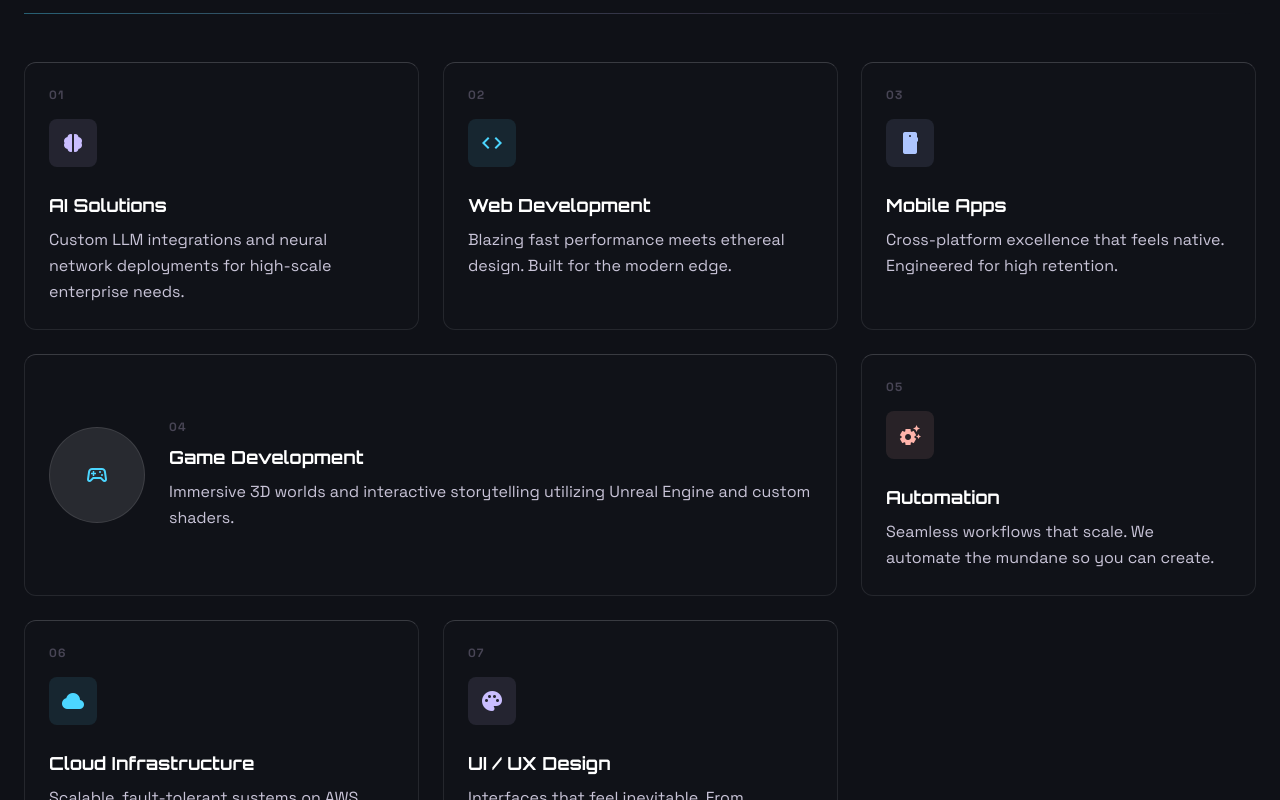
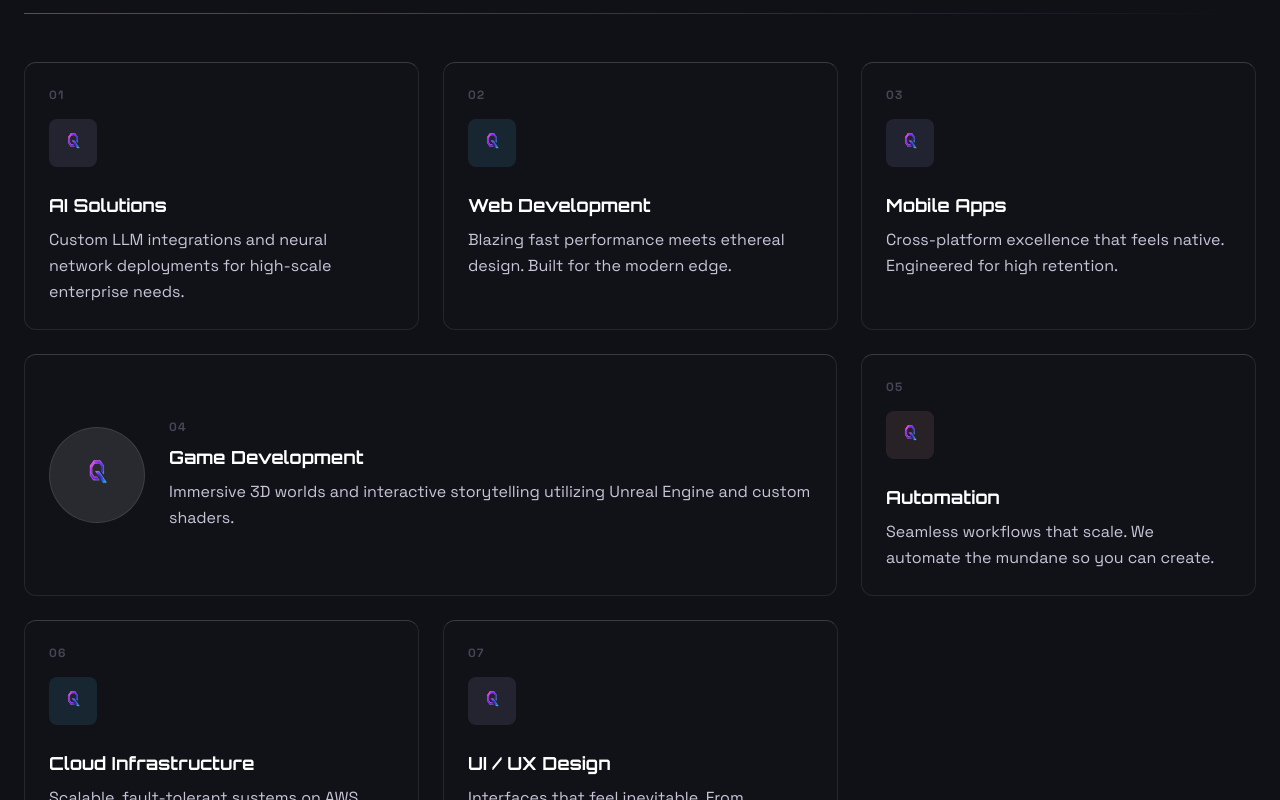
Before and after one commit to TahGue/qyrodev, a Next.js app: page / in a window 1280 px wide. Shown: the part 960-1760 px from the top of the page. Built offline with nearby package versions, Linux system fonts and the light colour scheme.

Commit message:
feat: replace all icons with custom logoq.png across components

```diff
--- a/src/components/Footer.tsx
+++ b/src/components/Footer.tsx
@@ -19,12 +19,6 @@ export default function Footer() {
         {/* Logo + copyright */}
         <div className="flex flex-col gap-2 items-center md:items-start">
           <div className="flex items-center gap-2">
-            <span
-              className="material-symbols-outlined text-[#cabeff]"
-              style={{ fontVariationSettings: "'FILL' 0, 'wght' 400, 'GRAD' 0, 'opsz' 24" }}
-            >
-              terminal
-            </span>
             <Image
               src="/logoq.png"
               alt="QYRODEV Logo"
--- a/src/components/Process.tsx
+++ b/src/components/Process.tsx
@@ -1,47 +1,42 @@
 "use client";
 
 import type React from "react";
+import Image from "next/image";
 import { useReveal } from "@/hooks/useReveal";
 
 const steps = [
   {
     number: "01",
-    icon: "search",
     color: "#cabeff",
     title: "Discovery",
     desc: "We dissect your goals, constraints, and competitive landscape. No assumptions — only first principles.",
   },
   {
     number: "02",
-    icon: "architecture",
     color: "#4cd6ff",
     title: "Architecture",
     desc: "System design that scales from MVP to millions. Every decision documented and justified.",
   },
   {
     number: "03",
-    icon: "draw",
     color: "#aec6ff",
     title: "Design",
     desc: "Interactive prototypes that feel real before a single line of code is written. Tested with users.",
   },
   {
     number: "04",
-    icon: "rocket_launch",
     color: "#ffb4ab",
     title: "Build",
     desc: "Iterative sprints with weekly demos. Full transparency — you see everything as it happens.",
   },
   {
     number: "05",
-    icon: "verified",
     color: "#cabeff",
     title: "Launch",
     desc: "Zero-downtime deployments, load tested, monitored. We stay on-call for 30 days post-launch.",
   },
   {
     number: "06",
-    icon: "autorenew",
     color: "#4cd6ff",
     title: "Evolve",
     desc: "Monthly retrospectives, performance audits, and feature velocity that compounds over time.",
@@ -94,12 +89,14 @@ export default function Process() {
                   className="w-10 h-10 rounded-lg flex items-center justify-center"
                   style={{ background: `${step.color}18` }}
                 >
-                  <span
-                    className="material-symbols-outlined text-[22px]"
-                    style={{ color: step.color, fontVariationSettings: "'FILL' 1" }}
-                  >
-                    {step.icon}
-                  </span>
+                  <Image
+                    src="/logoq.png"
+                    alt=""
+                    width={22}
+                    height={22}
+                    className="w-[22px] h-[22px]"
+                    style={{ filter: `brightness(0) saturate(100%) invert(39%) sepia(89%) saturate(423%) hue-rotate(199deg) brightness(97%) contrast(91%)` }}
+                  />
                 </div>
               </div>
 
--- a/src/components/Projects.tsx
+++ b/src/components/Projects.tsx
@@ -81,7 +81,7 @@ export default function Projects() {
             style={{ fontFamily: "var(--font-space-grotesk)" }}
           >
             EXPLORE ALL{" "}
-            <span className="material-symbols-outlined text-[18px]">arrow_forward</span>
+            <Image src="/logoq.png" alt="" width={18} height={18} className="w-[18px] h-[18px]" />
           </a>
         </div>
 
--- a/src/components/Services.tsx
+++ b/src/components/Services.tsx
@@ -1,6 +1,7 @@
 "use client";
 
 import type React from "react";
+import Image from "next/image";
 import { useReveal } from "@/hooks/useReveal";
 
 export default function Services() {
@@ -32,12 +33,13 @@ export default function Services() {
         <div className={`neon-card glass-card p-6 rounded-xl group transition-all duration-300 reveal-up reveal-delay-1 ${visible ? "is-visible" : ""}`}>
           <div className="text-[#484555] text-xs font-bold tracking-widest mb-4" style={{ fontFamily: "var(--font-space-grotesk)" }}>01</div>
           <div className="w-12 h-12 rounded-lg bg-[#cabeff]/10 flex items-center justify-center mb-6">
-            <span
-              className="material-symbols-outlined text-[#cabeff] text-[32px]"
-              style={{ fontVariationSettings: "'FILL' 1" }}
-            >
-              neurology
-            </span>
+            <Image
+              src="/logoq.png"
+              alt=""
+              width={32}
+              height={32}
+              className="w-[32px] h-[32px]"
+            />
           </div>
           <h3 className="text-lg font-bold text-white group-hover:text-black transition-colors duration-300 mb-2" style={{ fontFamily: "var(--font-orbitron)" }}>
             AI Solutions
@@ -51,12 +53,13 @@ export default function Services() {
         <div className={`neon-card glass-card p-6 rounded-xl group transition-all duration-300 reveal-up reveal-delay-2 ${visible ? "is-visible" : ""}`}>
           <div className="text-[#484555] text-xs font-bold tracking-widest mb-4" style={{ fontFamily: "var(--font-space-grotesk)" }}>02</div>
           <div className="w-12 h-12 rounded-lg bg-[#4cd6ff]/10 flex items-center justify-center mb-6">
-            <span
-              className="material-symbols-outlined text-[#4cd6ff] text-[32px]"
-              style={{ fontVariationSettings: "'FILL' 1" }}
-            >
-              code
-            </span>
+            <Image
+              src="/logoq.png"
+              alt=""
+              width={32}
+              height={32}
+              className="w-[32px] h-[32px]"
+            />
           </div>
           <h3 className="text-lg font-bold text-white group-hover:text-black transition-colors duration-300 mb-2" style={{ fontFamily: "var(--font-orbitron)" }}>
             Web Development
@@ -70,12 +73,13 @@ export default function Services() {
         <div className={`neon-card glass-card p-6 rounded-xl group transition-all duration-300 reveal-up reveal-delay-3 ${visible ? "is-visible" : ""}`}>
           <div className="text-[#484555] text-xs font-bold tracking-widest mb-4" style={{ fontFamily: "var(--font-space-grotesk)" }}>03</div>
           <div className="w-12 h-12 rounded-lg bg-[#aec6ff]/10 flex items-center justify-center mb-6">
-            <span
-              className="material-symbols-outlined text-[#aec6ff] text-[32px]"
-              style={{ fontVariationSettings: "'FILL' 1" }}
-            >
-              smartphone
-            </span>
+            <Image
+              src="/logoq.png"
+              alt=""
+              width={32}
+              height={32}
+              className="w-[32px] h-[32px]"
+            />
           </div>
           <h3 className="text-lg font-bold text-white group-hover:text-black transition-colors duration-300 mb-2" style={{ fontFamily: "var(--font-orbitron)" }}>
             Mobile Apps
@@ -88,7 +92,13 @@ export default function Services() {
         {/* Game Development — wide card */}
         <div className={`neon-card glass-card md:col-span-2 p-6 rounded-xl group transition-all duration-300 flex flex-col sm:flex-row gap-6 items-center text-center sm:text-left reveal-up reveal-delay-4 ${visible ? "is-visible" : ""}`}>
           <div className="w-24 h-24 shrink-0 rounded-full bg-[#282a30] flex items-center justify-center border border-white/10">
-            <span className="material-symbols-outlined text-[#4cd6ff] text-[48px]">sports_esports</span>
+            <Image
+              src="/logoq.png"
+              alt=""
+              width={48}
+              height={48}
+              className="w-[48px] h-[48px]"
+            />
           </div>
           <div>
             <div className="text-[#484555] text-xs font-bold tracking-widest mb-2" style={{ fontFamily: "var(--font-space-grotesk)" }}>04</div>
@@ -105,7 +115,13 @@ export default function Services() {
         <div className={`neon-card glass-card p-6 rounded-xl group transition-all duration-300 reveal-up reveal-delay-5 ${visible ? "is-visible" : ""}`}>
           <div className="text-[#484555] text-xs font-bold tracking-widest mb-4" style={{ fontFamily: "var(--font-space-grotesk)" }}>05</div>
           <div className="w-12 h-12 rounded-lg bg-[#ffb4ab]/10 flex items-center justify-center mb-6">
-            <span className="material-symbols-outlined text-[#ffb4ab] text-[32px]" style={{ fontVariationSettings: "'FILL' 1" }}>settings_suggest</span>
+            <Image
+              src="/logoq.png"
+              alt=""
+              width={32}
+              height={32}
+              className="w-[32px] h-[32px]"
+            />
           </div>
           <h3 className="text-lg font-bold text-white group-hover:text-black transition-colors duration-300 mb-2" style={{ fontFamily: "var(--font-orbitron)" }}>Automation</h3>
           <p className="text-[#c9c4d8] group-hover:text-black text-base leading-relaxed transition-colors duration-300" style={{ fontFamily: "var(--font-space-grotesk)" }}>
@@ -117,7 +133,13 @@ export default function Services() {
         <div className={`neon-card glass-card p-6 rounded-xl group transition-all duration-300 reveal-up reveal-delay-1 ${visible ? "is-visible" : ""}`}>
           <div className="text-[#484555] text-xs font-bold tracking-widest mb-4" style={{ fontFamily: "var(--font-space-grotesk)" }}>06</div>
           <div className="w-12 h-12 rounded-lg bg-[#4cd6ff]/10 flex items-center justify-center mb-6">
-            <span className="material-symbols-outlined text-[#4cd6ff] text-[32px]" style={{ fontVariationSettings: "'FILL' 1" }}>cloud</span>
+            <Image
+              src="/logoq.png"
+              alt=""
+              width={32}
+              height={32}
+              className="w-[32px] h-[32px]"
+            />
           </div>
           <h3 className="text-lg font-bold text-white group-hover:text-black transition-colors duration-300 mb-2" style={{ fontFamily: "var(--font-orbitron)" }}>Cloud Infrastructure</h3>
           <p className="text-[#c9c4d8] group-hover:text-black text-base leading-relaxed transition-colors duration-300" style={{ fontFamily: "var(--font-space-grotesk)" }}>
@@ -129,7 +151,13 @@ export default function Services() {
         <div className={`neon-card glass-card p-6 rounded-xl group transition-all duration-300 reveal-up reveal-delay-2 ${visible ? "is-visible" : ""}`}>
           <div className="text-[#484555] text-xs font-bold tracking-widest mb-4" style={{ fontFamily: "var(--font-space-grotesk)" }}>07</div>
           <div className="w-12 h-12 rounded-lg bg-[#cabeff]/10 flex items-center justify-center mb-6">
-            <span className="material-symbols-outlined text-[#cabeff] text-[32px]" style={{ fontVariationSettings: "'FILL' 1" }}>palette</span>
+            <Image
+              src="/logoq.png"
+              alt=""
+              width={32}
+              height={32}
+              className="w-[32px] h-[32px]"
+            />
           </div>
           <h3 className="text-lg font-bold text-white group-hover:text-black transition-colors duration-300 mb-2" style={{ fontFamily: "var(--font-orbitron)" }}>UI / UX Design</h3>
           <p className="text-[#c9c4d8] group-hover:text-black text-base leading-relaxed transition-colors duration-300" style={{ fontFamily: "var(--font-space-grotesk)" }}>
@@ -140,7 +168,13 @@ export default function Services() {
         {/* Cybersecurity — wide */}
         <div className={`neon-card glass-card md:col-span-2 p-6 rounded-xl group transition-all duration-300 flex flex-col sm:flex-row gap-6 items-center text-center sm:text-left reveal-up reveal-delay-3 ${visible ? "is-visible" : ""}`}>
           <div className="w-24 h-24 shrink-0 rounded-full bg-[#282a30] flex items-center justify-center border border-white/10">
-            <span className="material-symbols-outlined text-[#ffb4ab] text-[48px]">security</span>
+            <Image
+              src="/logoq.png"
+              alt=""
+              width={48}
+              height={48}
+              className="w-[48px] h-[48px]"
+            />
           </div>
           <div>
             <div className="text-[#484555] text-xs font-bold tracking-widest mb-2" style={{ fontFamily: "var(--font-space-grotesk)" }}>08</div>
--- a/src/components/TechStack.tsx
+++ b/src/components/TechStack.tsx
@@ -1,22 +1,24 @@
 "use client";
 
+import Image from "next/image";
+
 const techs = [
-  { name: "Next.js", icon: "web" },
-  { name: "React", icon: "widgets" },
-  { name: "TypeScript", icon: "code" },
-  { name: "Tailwind CSS", icon: "style" },
-  { name: "Python", icon: "terminal" },
-  { name: "PyTorch", icon: "neurology" },
-  { name: "AWS", icon: "cloud" },
-  { name: "Kubernetes", icon: "hub" },
-  { name: "PostgreSQL", icon: "storage" },
-  { name: "Docker", icon: "deployed_code" },
-  { name: "Unreal Engine", icon: "sports_esports" },
-  { name: "Figma", icon: "palette" },
-  { name: "GraphQL", icon: "api" },
-  { name: "Rust", icon: "memory" },
-  { name: "Swift", icon: "phone_iphone" },
-  { name: "Terraform", icon: "dns" },
+  { name: "Next.js" },
+  { name: "React" },
+  { name: "TypeScript" },
+  { name: "Tailwind CSS" },
+  { name: "Python" },
+  { name: "PyTorch" },
+  { name: "AWS" },
+  { name: "Kubernetes" },
+  { name: "PostgreSQL" },
+  { name: "Docker" },
+  { name: "Unreal Engine" },
+  { name: "Figma" },
+  { name: "GraphQL" },
+  { name: "Rust" },
+  { name: "Swift" },
+  { name: "Terraform" },
 ];
 
 export default function TechStack() {
@@ -44,12 +46,13 @@ export default function TechStack() {
               key={i}
               className="flex-shrink-0 flex items-center gap-3 px-5 py-3 glass-card rounded-xl border border-white/5 hover:border-[#cabeff]/30 transition-colors duration-300 group"
             >
-              <span
-                className="material-symbols-outlined text-[#cabeff] text-[20px] group-hover:text-white transition-colors duration-300"
-                style={{ fontVariationSettings: "'FILL' 1" }}
-              >
-                {tech.icon}
-              </span>
+              <Image
+                src="/logoq.png"
+                alt=""
+                width={20}
+                height={20}
+                className="w-[20px] h-[20px] group-hover:brightness-110 transition-all duration-300"
+              />
               <span
                 className="text-sm font-bold text-[#c9c4d8] group-hover:text-white transition-colors duration-300 whitespace-nowrap"
                 style={{ fontFamily: "var(--font-space-grotesk)" }}
```
